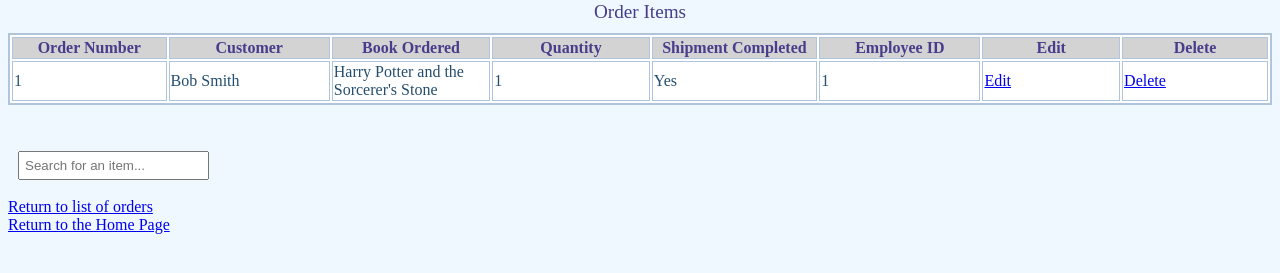
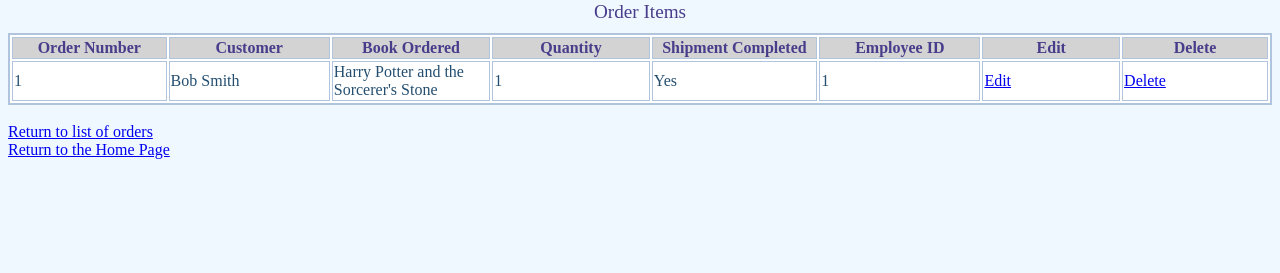
Before and after one commit to alsa475/the-reading-nook, a website: page public/order_items.html in a window 1280 px wide. Shown: the part 151-424 px from the top of the page. Drawn offline with Linux system fonts and the light colour scheme.

Commit message:
remove search box on Order_items page

```diff
--- a/public/order_items.html
+++ b/public/order_items.html
@@ -47,13 +47,6 @@
   </table>
 
   <br>
-  <br>
-
-  <div>
-    <input type="text" placeholder="Search for an item...">
-  </div>
-
-  <br>
   <a href="/orders.html">Return to list of orders</a>
 
   <br>
```
Also changed, not shown: 1 other file.
